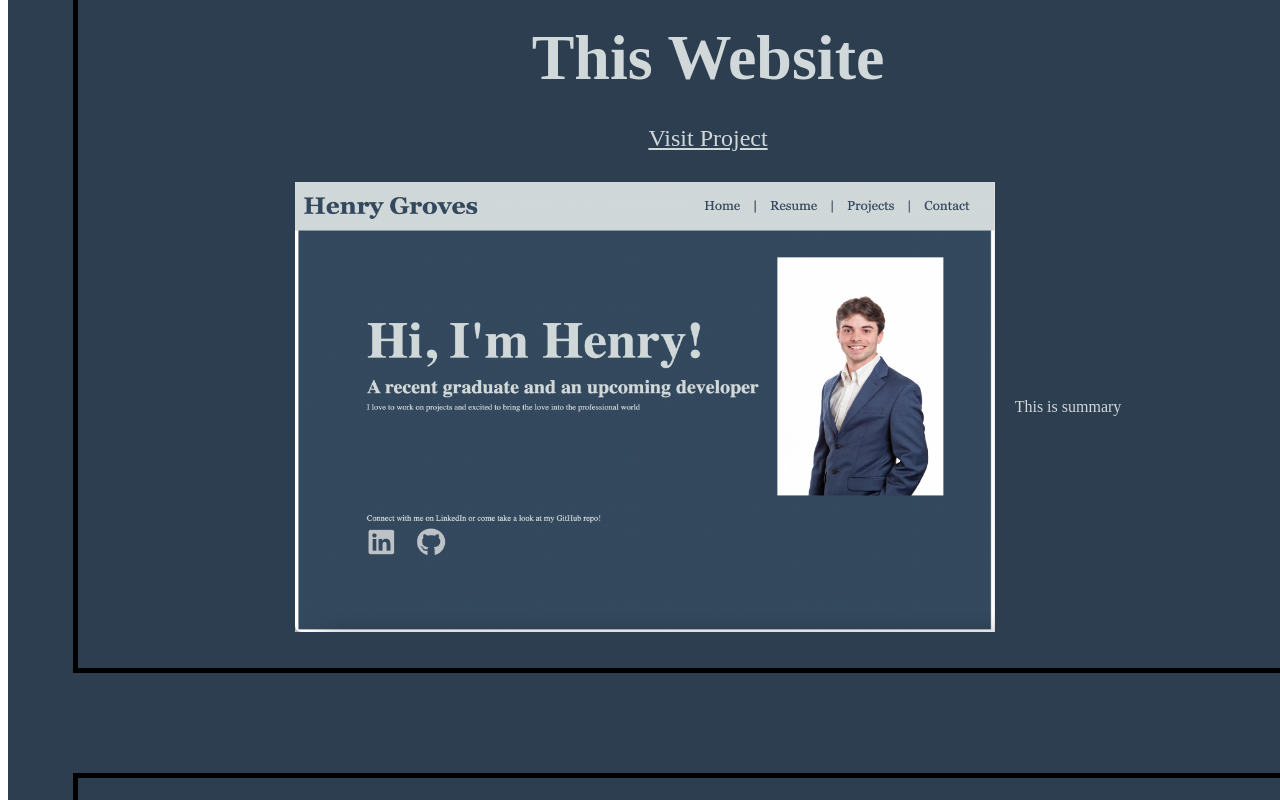
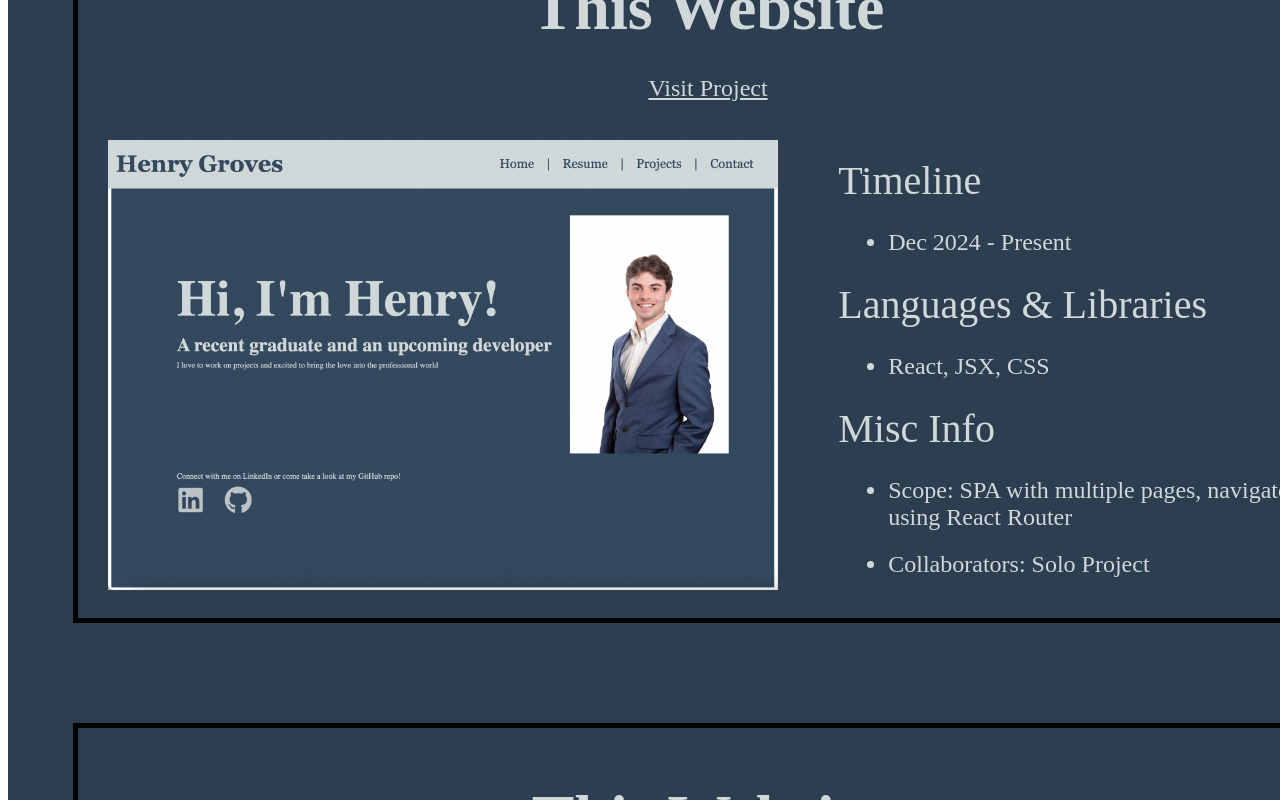
Before and after one commit to hgroves22/portfolioWebsite, a React (Vite) app: page /projects in a window 1280 px wide. Shown: the part 640-1440 px from the top of the page. Built offline with nearby package versions, Linux system fonts and the light colour scheme.

Commit message:
more changes sizing of pages

```diff
--- a/src/ProjectsPage.jsx
+++ b/src/ProjectsPage.jsx
@@ -27,6 +27,14 @@ function Projects() {
           {project.side == 'left' ? (
             <div className='leftFlex'>
               <div className="projectInfo">
+              </div>
+
+              <img className="projectImage" src={project.image}></img>
+            </div>
+          ) : (
+            <div className='rightFlex'>
+              <img className="projectImage" src={project.image}></img>
+              <div className="projectInfo">
                 <ul>
                   <p className="infoHeader">Timeline</p>
                   <li className="projectBullet">{project.timeline}</li>
@@ -37,13 +45,6 @@ function Projects() {
                   <li className="projectBullet">Collaborators: {project.collab}</li>
                 </ul>
               </div>
-
-              <img className="projectImage" src={project.image}></img>
-            </div>
-          ) : (
-            <div className='rightFlex'>
-              <img className="projectImage" src={project.image}></img>
-              <p>{project.summary}</p>
             </div>
           )}
 
--- a/src/ResumePage.jsx
+++ b/src/ResumePage.jsx
@@ -6,7 +6,7 @@ import './components/ResumePage.css'
 function Resume() {
 
   return(
-    <div className='page'>
+    <div className='resume-page'>
       <div className="resume-container">
         <div className="education-container fade-in1">
           <h2 className="sub-header header-pad">EDUCATION</h2>
--- a/src/components/App.css
+++ b/src/components/App.css
@@ -1,5 +1,5 @@
 .App {
   background-color: #2C3E50;
   min-width: 1400px;
-  height: 100%;
+  height: 100vh;
 }
--- a/src/components/ProjectsPage.css
+++ b/src/components/ProjectsPage.css
@@ -1,10 +1,11 @@
 .projects-container {
   text-align: center;
   margin: 0 auto;
-  padding-top: 200px;
+  padding-top: 150px;
   color: #D1D8D9;
   gap: 20px;
   overflow: hidden;
+  background-color: #2C3E50;
 }
 
 .projectCard {
@@ -90,14 +91,14 @@
 }
 
 
-@media (max-width: 2500px) {
+@media (max-width: 3000px) {
   .projectCard {
     margin: 0 auto;
     margin-top: 100px;
   }
 }
 
-@media (min-width: 2500px) {
+@media (min-width: 3000px) {
   .groupedFlex {
     display: flex;
     gap: 50px;
--- a/src/components/ResumePage.css
+++ b/src/components/ResumePage.css
@@ -24,6 +24,11 @@
   animation-fill-mode: forwards;
   opacity: 0;
 }
+
+.resume-page {
+  background-color: #2C3E50;
+}
+
 .resume-container {
   color: #2C3E50;
   height: 75vh;
--- a/src/components/projectList.jsx
+++ b/src/components/projectList.jsx
@@ -6,7 +6,7 @@ const projectList = [
     title: "This Website",
     link: "something",
     timeline: "Dec 2024 - Present",
-    langLib: "something",
+    langLib: "React, JSX, CSS",
     scope: "SPA with multiple pages, navigated using React Router",
     collab: "Solo Project",
     image: "src/assets/websiteProject.jpg",
```
